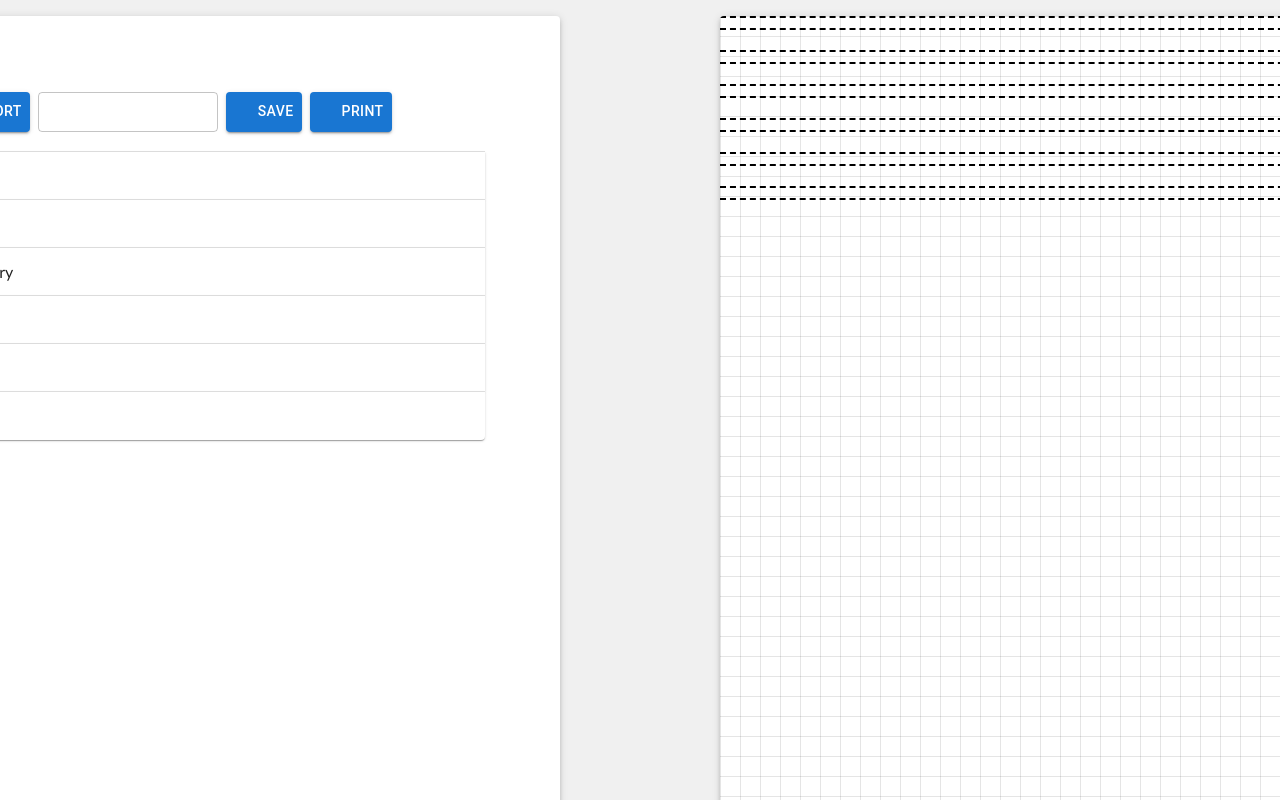
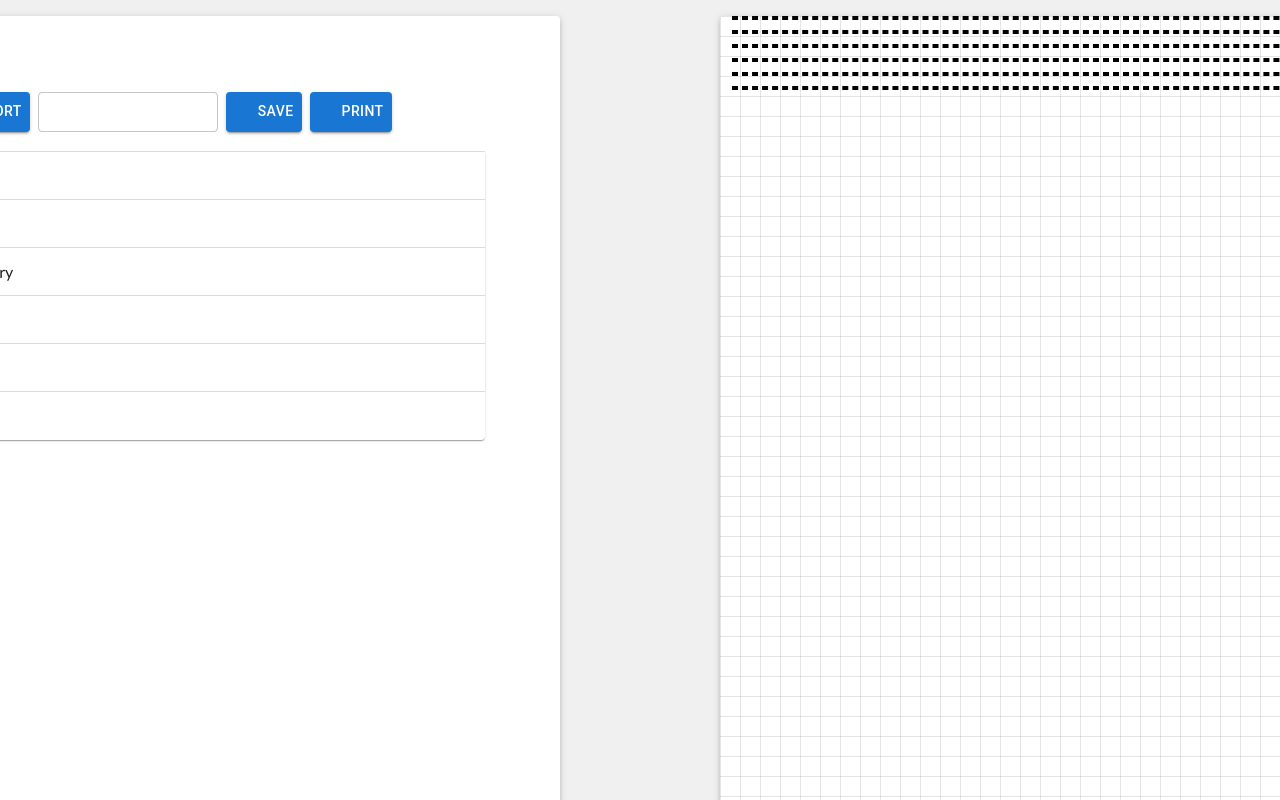
Before and after one commit to smamirshahi/squeezy-cv, a React (Vite) app: page / in a window 1280 px wide. Shown: the top 800 px of the page. Built offline with nearby package versions, Linux system fonts and the light colour scheme; some icons are missing; what runtypes would draw is missing.

Commit message:
[CV-10] Add small improvement in style

```diff
--- a/src/components/drag-and-drop/dnd-kit-wrapper.tsx
+++ b/src/components/drag-and-drop/dnd-kit-wrapper.tsx
@@ -58,6 +58,9 @@ export function DnDKitWrapper({ contentRef }: Props): JSX.Element {
           "linear-gradient(to right, rgba(0,0,0,0.1) 1px, transparent 1px)," +
           "linear-gradient(to bottom, rgba(0,0,0,0.1) 1px, transparent 1px)",
         backgroundSize: `${GRID_SIZE}px ${GRID_SIZE}px`,
+        display: "flex",
+        flexDirection: "column",
+        alignItems: "center",
       }}
     >
       <DndContext
--- a/src/components/drag-and-drop/sortable-item.tsx
+++ b/src/components/drag-and-drop/sortable-item.tsx
@@ -1,5 +1,6 @@
 import { useDraggable, useDroppable } from "@dnd-kit/core";
 import { CSS } from "@dnd-kit/utilities";
+import { Box } from "@mui/material";
 import {
   PropsWithChildren,
   useCallback,
@@ -65,27 +66,28 @@ export function SortableItem({
     };
   }, [isOver, linePosition]);
 
-  const style: React.CSSProperties = {
-    transform: CSS.Translate.toString(transform),
-    backgroundColor: "transparent",
-    padding: "5px",
-    marginBottom: "20px",
-    width: "100%",
-    ...indicatorStyle,
-  };
-
   return (
-    <div
-      ref={(node) => {
+    <Box
+      component="div"
+      ref={(node: HTMLDivElement | null) => {
         setDraggableRef(node);
         setDroppableRef(node);
         localRef.current = node;
       }}
-      style={style}
+      sx={{
+        transform: CSS.Translate.toString(transform),
+        backgroundColor: "transparent",
+        px: "5px",
+        marginBottom: "10px",
+        width: "95%",
+        borderRight: "2px dashed black",
+        borderLeft: "2px dashed black",
+        ...indicatorStyle,
+      }}
       {...listeners}
       {...attributes}
     >
       {children}
-    </div>
+    </Box>
   );
 }
```
